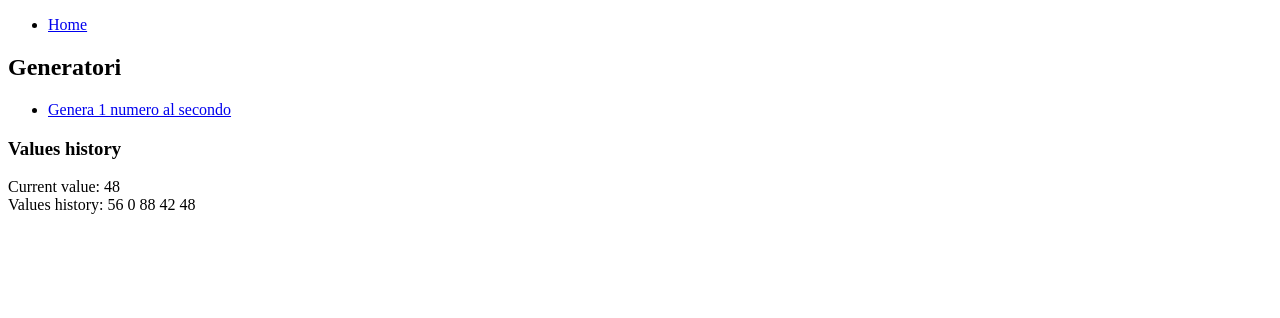
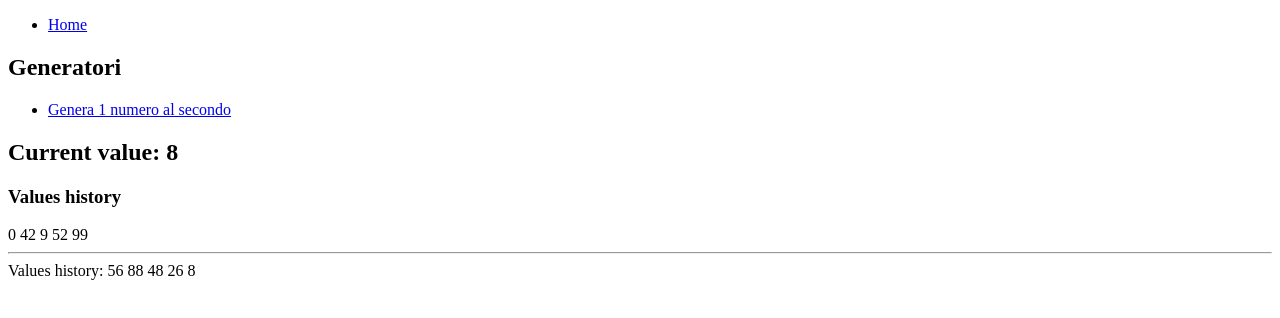
Before and after one commit to denetor/learnngrx, an Angular app: page /generators/linear in a window 1280 px wide. Shown: the top 318 px of the page. Built offline with nearby package versions, Linux system fonts and the light colour scheme.

Commit message:
trying to subscribe to observable in component

```diff
--- /dev/null
+++ b/src/app/common/components/current-value/current-value.component.html
@@ -0,0 +1 @@
+<h2>Current value: {{ value }}</h2>
--- /dev/null
+++ b/src/app/common/components/current-value/current-value.component.ts
@@ -0,0 +1,15 @@
+import {Component, Input, OnInit} from "@angular/core";
+
+@Component({
+    selector: 'ndr-current-value',
+    templateUrl: './current-value.component.html'
+})
+export class CurrentValueComponent implements OnInit {
+    @Input()
+    value: number | undefined = undefined;
+
+
+    ngOnInit() {
+        this.value = undefined;
+    }
+}
--- a/src/app/common/components/values-history/values-history.component.html
+++ b/src/app/common/components/values-history/values-history.component.html
@@ -1,5 +1,6 @@
 <div>
     <h3>Values history</h3>
+    <div>{{ values }}</div>
     <div>
         <span *ngFor="let value of values"> {{ value }} </span>
     </div>
--- a/src/app/common/components/values-history/values-history.component.ts
+++ b/src/app/common/components/values-history/values-history.component.ts
@@ -1,4 +1,5 @@
 import {Component, Input, OnInit} from "@angular/core";
+import {Observable, Subscription} from "rxjs";
 
 @Component({
     selector: 'ndr-values-history',
@@ -8,8 +9,19 @@ export class ValuesHistoryComponent implements OnInit {
     @Input()
     values: number[] = [];
 
+    @Input()
+    listObservable: Observable<any> | undefined = undefined;
+
 
     ngOnInit() {
         this.values = [];
+        if (this.listObservable) {
+            this.listObservable.subscribe(values => {
+                this.values.push(values);
+                if (this.values.length > 10) {
+                    this.values.unshift();
+                }
+            });
+        }
     }
 }
--- a/src/app/features/generators/generators.module.ts
+++ b/src/app/features/generators/generators.module.ts
@@ -3,11 +3,13 @@ import { CommonModule } from '@angular/common';
 import { LinearComponent } from './linear/linear.component';
 import {GeneratorService} from "./services/generator.service";
 import {ValuesHistoryComponent} from "../../common/components/values-history/values-history.component";
+import {CurrentValueComponent} from "../../common/components/current-value/current-value.component";
 
 
 
 @NgModule({
     declarations: [
+        CurrentValueComponent,
         LinearComponent,
         ValuesHistoryComponent,
     ],
--- a/src/app/features/generators/linear/linear.component.html
+++ b/src/app/features/generators/linear/linear.component.html
@@ -1,3 +1,4 @@
-<ndr-values-history [values]="generatedList"></ndr-values-history>
-<div>Current value: {{ lastValue }}</div>
+<ndr-current-value [value]="lastValue"></ndr-current-value>
+<ndr-values-history [values]="generatedList" [listObservable]="linearGeneratorObservable"></ndr-values-history>
+<hr />
 <div>Values history: <span *ngFor="let value of generatedList">{{ value }} </span></div>
--- a/src/app/features/generators/linear/linear.component.ts
+++ b/src/app/features/generators/linear/linear.component.ts
@@ -1,19 +1,21 @@
 import {Component, OnDestroy, OnInit} from '@angular/core';
 import {GeneratorService} from "../services/generator.service";
+import {Observable} from "rxjs";
 
 @Component({
     selector: 'app-linear',
     templateUrl: './linear.component.html'
 })
 export class LinearComponent implements OnInit, OnDestroy {
+    linearGeneratorObservable: Observable<any> | undefined = undefined;
     linearGeneratorSubscription: any;
     // last 10 numbers generated
     generatedList: number[] = [];
     // last generated number
-    lastValue: number | null = null;
+    lastValue: number | undefined = undefined;
 
     constructor(
-        private readonly generatorService: GeneratorService,
+        public readonly generatorService: GeneratorService,
     ) {
         console.log('LinearComponent.constructor()');
     }
@@ -21,7 +23,8 @@ export class LinearComponent implements OnInit, OnDestroy {
     ngOnInit(): void {
         console.log('LinearComponent.ngOnInit()');
         this.generatedList = [];
-        this.linearGeneratorSubscription = this.generatorService.linear().subscribe(value => {
+        this.linearGeneratorObservable = this.generatorService.linear();
+        this.linearGeneratorSubscription = this.linearGeneratorObservable.subscribe(value => {
             // remove first item from list
             if (this.generatedList.length >= 10) {
                 this.generatedList.shift();
```
